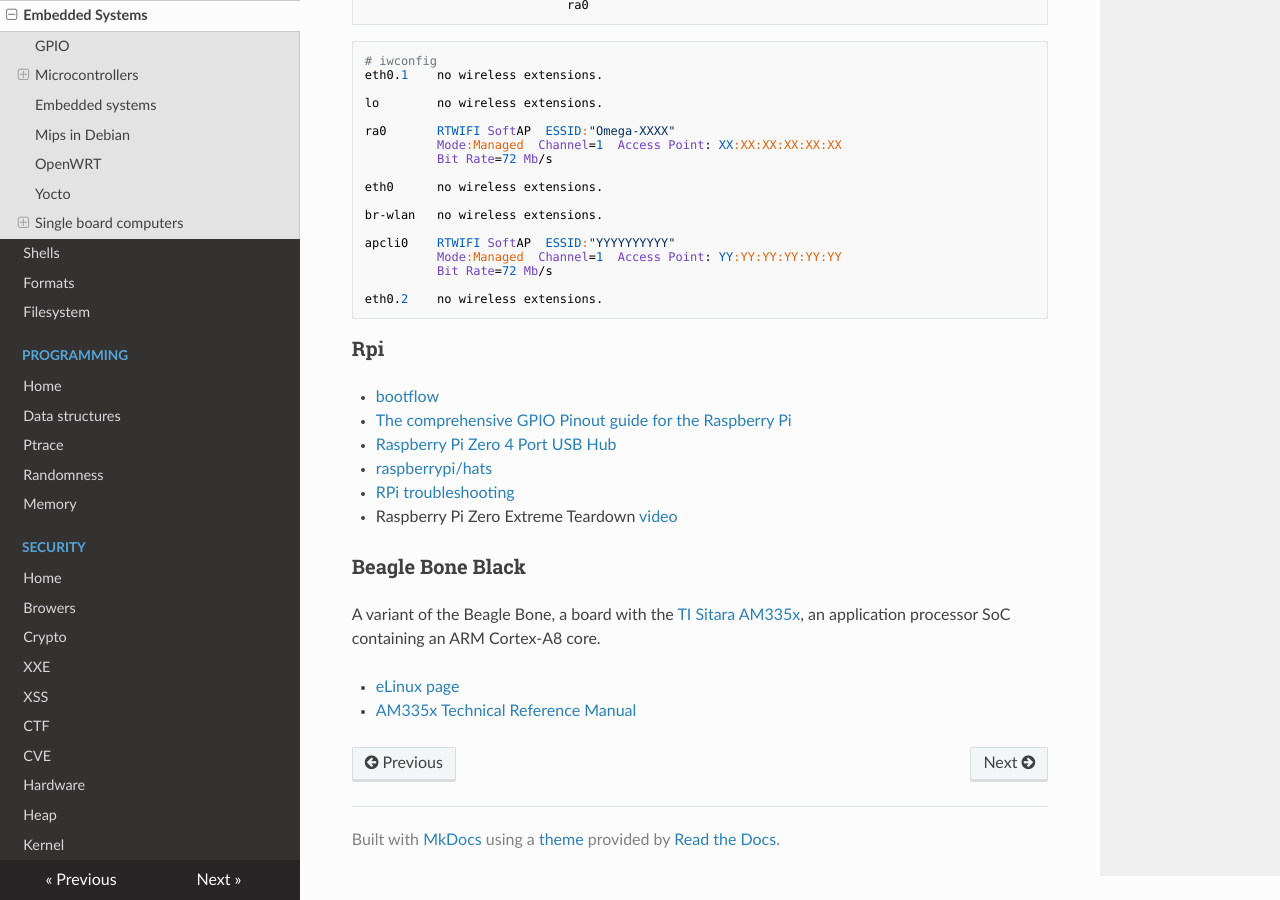
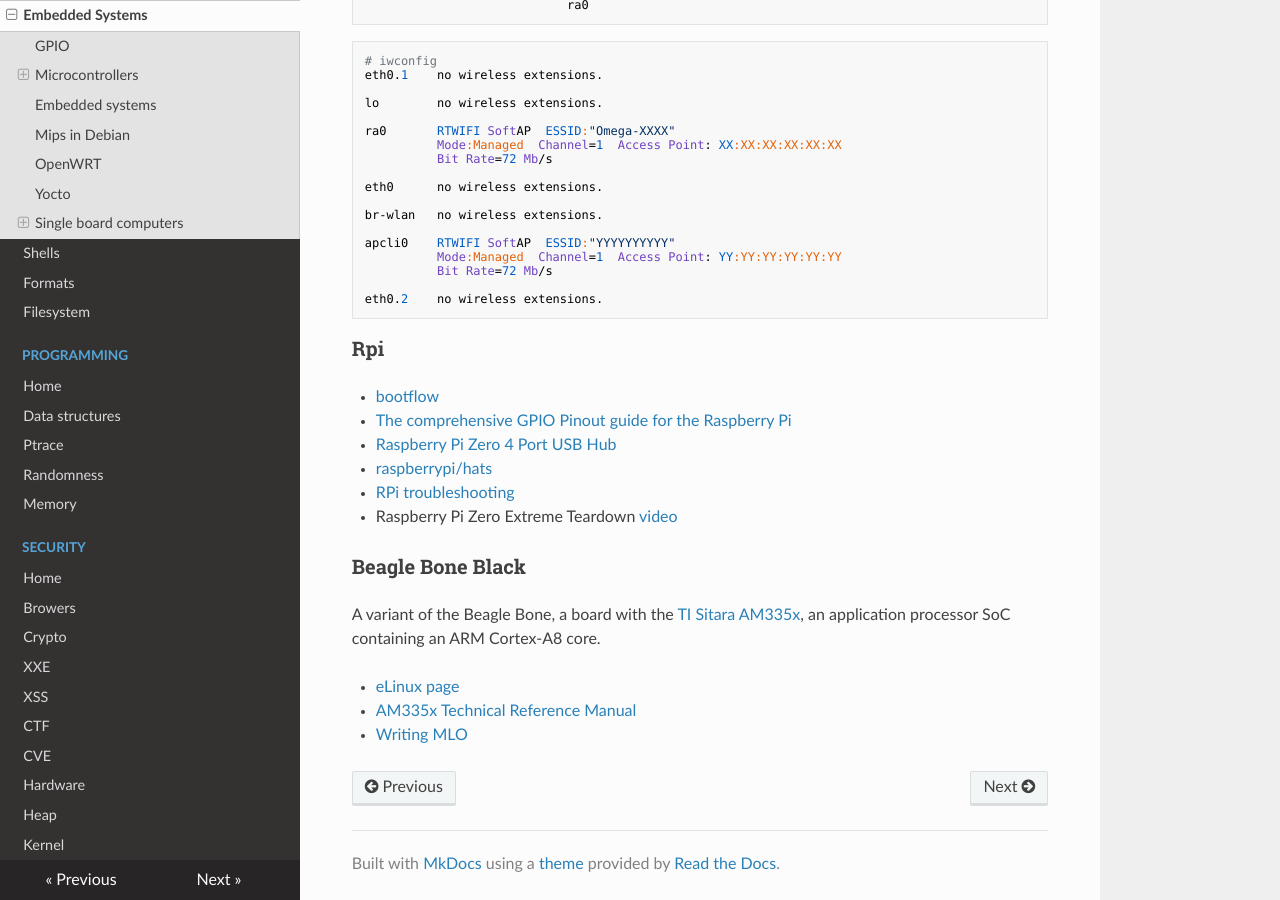
Before and after one commit to gipi/low-level, an MkDocs documentation site: the page built from docs/embedded.md, in a window 1280 px wide and 900 px high, scrolled down 4084 px. Built offline with MkDocs 1.6.1, drawn with Linux system fonts in a browser that asks for light colours; nearby versions of some CDN libraries; old or Windows-style settings are respelled for this version of MkDocs.

Commit message:
Update embedded.md

```diff
--- a/docs/embedded.md
+++ b/docs/embedded.md
@@ -258,3 +258,4 @@ A variant of the Beagle Bone, a board with the [TI Sitara AM335x](http://www.ti.
 
  - [eLinux page](https://elinux.org/BeagleBone_Community)
  - [AM335x Technical Reference Manual](https://www.ti.com/lit/ug/spruh73p/spruh73p.pdf)
+ - [Writing MLO](https://witekio.com/blog/writing-mlo-beagleboard-xm/)
```
